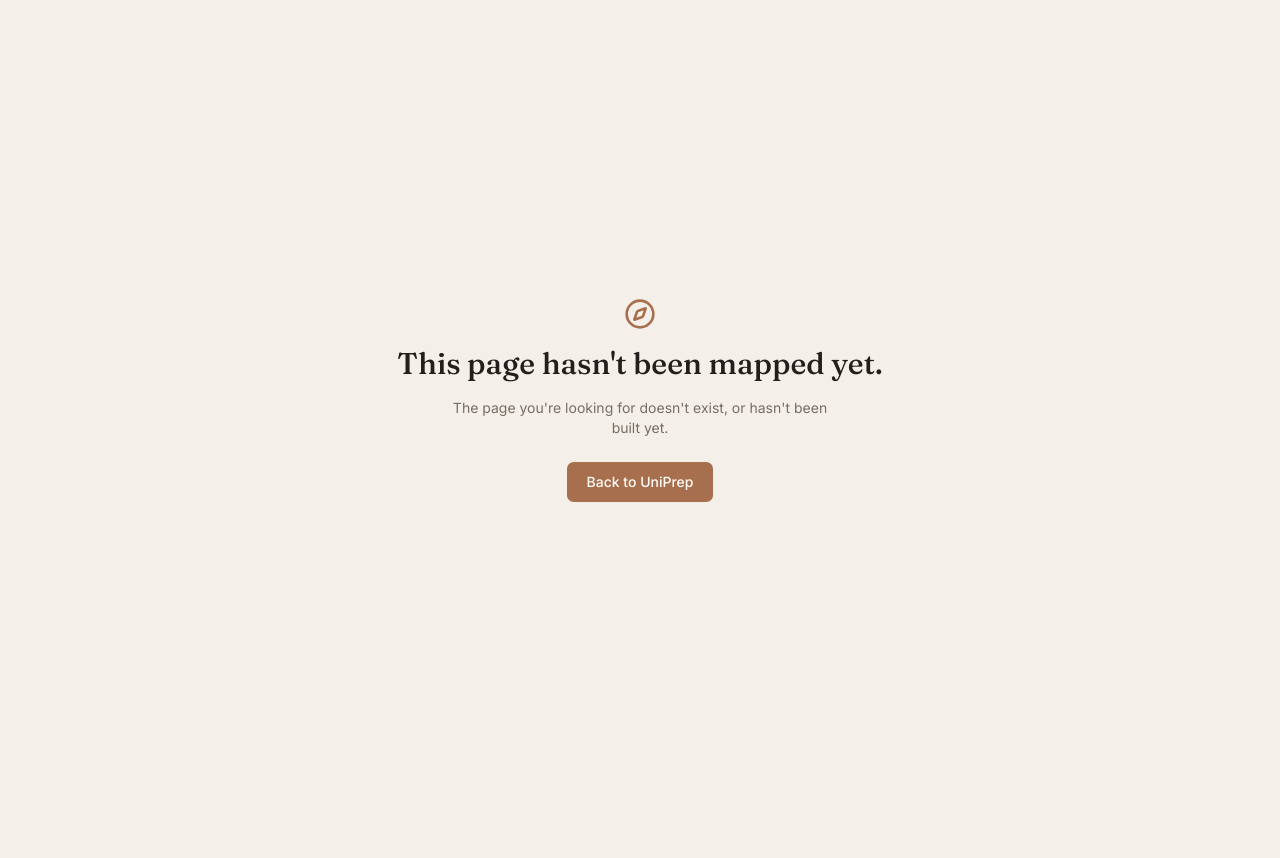
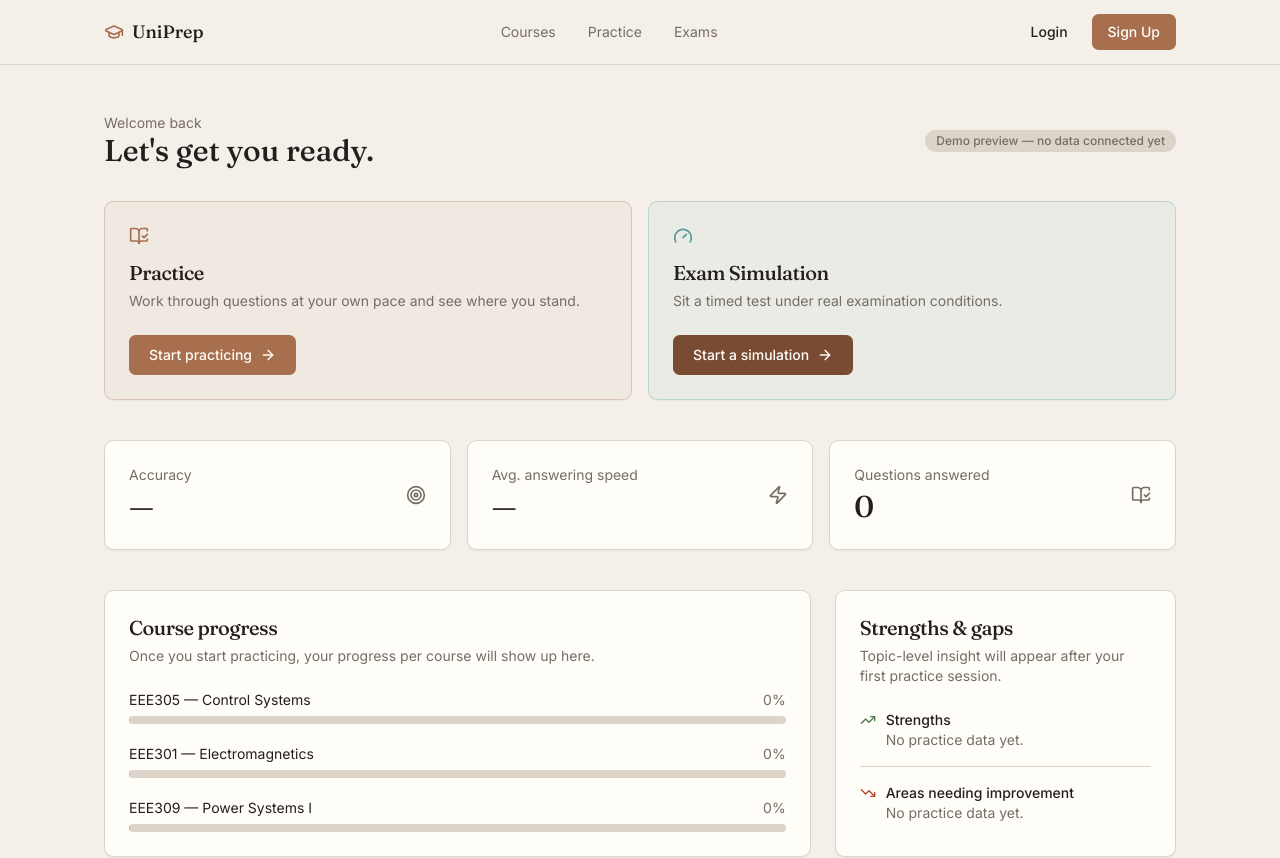
Before and after one commit to Nath-dev160/uniPrep, a Next.js app: page /dashboard in a window 1280 px wide. Before the commit this address had no page. Shown: the top 858 px of the page. Before the commit the page ends 800 px from the top, so only its background shows below. Built offline with nearby package versions, Linux system fonts and the light colour scheme.

Commit message:
Add files via upload

```diff
--- /dev/null
+++ b/src/app/dashboard/page.tsx
@@ -0,0 +1,190 @@
+import Link from "next/link";
+import {
+  ArrowRight,
+  BookOpenCheck,
+  Gauge,
+  Target,
+  TrendingDown,
+  TrendingUp,
+  Zap,
+} from "lucide-react";
+
+import { SiteHeader } from "@/components/layout/site-header";
+import { SiteFooter } from "@/components/layout/site-footer";
+import { Badge } from "@/components/ui/badge";
+import { Button } from "@/components/ui/button";
+import {
+  Card,
+  CardContent,
+  CardDescription,
+  CardHeader,
+  CardTitle,
+} from "@/components/ui/card";
+import { Progress } from "@/components/ui/progress";
+import { Separator } from "@/components/ui/separator";
+
+/**
+ * DEMO DATA — visual foundation only.
+ *
+ * Nothing on this page is connected to Supabase, a real student, or any
+ * database table yet. Every number below is a placeholder used purely to
+ * establish the dashboard's layout ahead of Phase 2 (database + auth) and
+ * the performance-tracking work in Phase 7 of PROJECT_SPEC.md.
+ */
+const DEMO_STATS = [
+  { label: "Accuracy", value: "—", icon: Target },
+  { label: "Avg. answering speed", value: "—", icon: Zap },
+  { label: "Questions answered", value: "0", icon: BookOpenCheck },
+] as const;
+
+const DEMO_COURSE_PROGRESS = [
+  { course: "EEE305 — Control Systems", progress: 0 },
+  { course: "EEE301 — Electromagnetics", progress: 0 },
+  { course: "EEE309 — Power Systems I", progress: 0 },
+] as const;
+
+export default function DashboardPage() {
+  return (
+    <>
+      <SiteHeader />
+      <main className="container py-12">
+        <div className="flex flex-wrap items-center justify-between gap-4">
+          <div>
+            <p className="text-sm text-muted-foreground">Welcome back</p>
+            <h1 className="font-serif text-3xl font-medium text-foreground">
+              Let's get you ready.
+            </h1>
+          </div>
+          <Badge variant="muted">Demo preview — no data connected yet</Badge>
+        </div>
+
+        {/* Primary actions */}
+        <div className="mt-8 grid gap-4 sm:grid-cols-2">
+          <Card className="border-terracotta/30 bg-terracotta/5 transition-colors hover:border-terracotta/50">
+            <CardHeader>
+              <BookOpenCheck className="h-5 w-5 text-terracotta" aria-hidden />
+              <CardTitle className="mt-2">Practice</CardTitle>
+              <CardDescription>
+                Work through questions at your own pace and see where you
+                stand.
+              </CardDescription>
+            </CardHeader>
+            <CardContent>
+              <Button asChild>
+                <Link href="/practice">
+                  Start practicing
+                  <ArrowRight className="h-4 w-4" />
+                </Link>
+              </Button>
+            </CardContent>
+          </Card>
+
+          <Card className="border-teal/30 bg-teal/5 transition-colors hover:border-teal/50">
+            <CardHeader>
+              <Gauge className="h-5 w-5 text-teal" aria-hidden />
+              <CardTitle className="mt-2">Exam Simulation</CardTitle>
+              <CardDescription>
+                Sit a timed test under real examination conditions.
+              </CardDescription>
+            </CardHeader>
+            <CardContent>
+              <Button asChild variant="secondary">
+                <Link href="/exams">
+                  Start a simulation
+                  <ArrowRight className="h-4 w-4" />
+                </Link>
+              </Button>
+            </CardContent>
+          </Card>
+        </div>
+
+        {/* Stats */}
+        <div className="mt-10 grid gap-4 sm:grid-cols-3">
+          {DEMO_STATS.map(({ label, value, icon: Icon }) => (
+            <Card key={label}>
+              <CardContent className="flex items-center justify-between p-6">
+                <div>
+                  <p className="text-sm text-muted-foreground">{label}</p>
+                  <p className="mt-1 font-serif text-3xl font-medium text-foreground">
+                    {value}
+                  </p>
+                </div>
+                <Icon className="h-5 w-5 text-warmgray" aria-hidden />
+              </CardContent>
+            </Card>
+          ))}
+        </div>
+
+        {/* Course progress + strengths/weaknesses */}
+        <div className="mt-10 grid gap-6 lg:grid-cols-3">
+          <Card className="lg:col-span-2">
+            <CardHeader>
+              <CardTitle>Course progress</CardTitle>
+              <CardDescription>
+                Once you start practicing, your progress per course will show
+                up here.
+              </CardDescription>
+            </CardHeader>
+            <CardContent className="space-y-5">
+              {DEMO_COURSE_PROGRESS.map(({ course, progress }) => (
+                <div key={course}>
+                  <div className="mb-1.5 flex items-center justify-between text-sm">
+                    <span className="text-foreground">{course}</span>
+                    <span className="text-muted-foreground">
+                      {progress}%
+                    </span>
+                  </div>
+                  <Progress value={progress} />
+                </div>
+              ))}
+            </CardContent>
+          </Card>
+
+          <Card>
+            <CardHeader>
+              <CardTitle>Strengths &amp; gaps</CardTitle>
+              <CardDescription>
+                Topic-level insight will appear after your first practice
+                session.
+              </CardDescription>
+            </CardHeader>
+            <CardContent className="space-y-4">
+              <div className="flex items-start gap-2.5">
+                <TrendingUp
+                  className="mt-0.5 h-4 w-4 shrink-0 text-success"
+                  aria-hidden
+                />
+                <div>
+                  <p className="text-sm font-medium text-foreground">
+                    Strengths
+                  </p>
+                  <p className="text-sm text-muted-foreground">
+                    No practice data yet.
+                  </p>
+                </div>
+              </div>
+
+              <Separator />
+
+              <div className="flex items-start gap-2.5">
+                <TrendingDown
+                  className="mt-0.5 h-4 w-4 shrink-0 text-destructive"
+                  aria-hidden
+                />
+                <div>
+                  <p className="text-sm font-medium text-foreground">
+                    Areas needing improvement
+                  </p>
+                  <p className="text-sm text-muted-foreground">
+                    No practice data yet.
+                  </p>
+                </div>
+              </div>
+            </CardContent>
+          </Card>
+        </div>
+      </main>
+      <SiteFooter />
+    </>
+  );
+}
```
